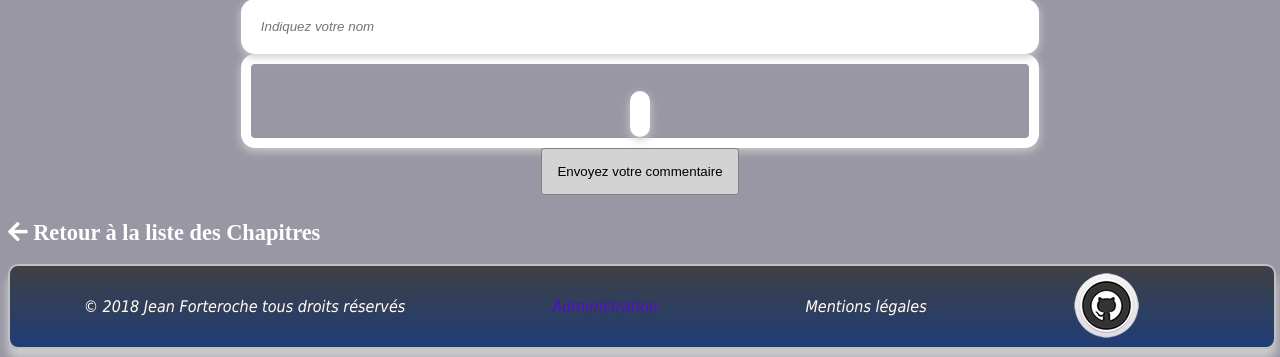
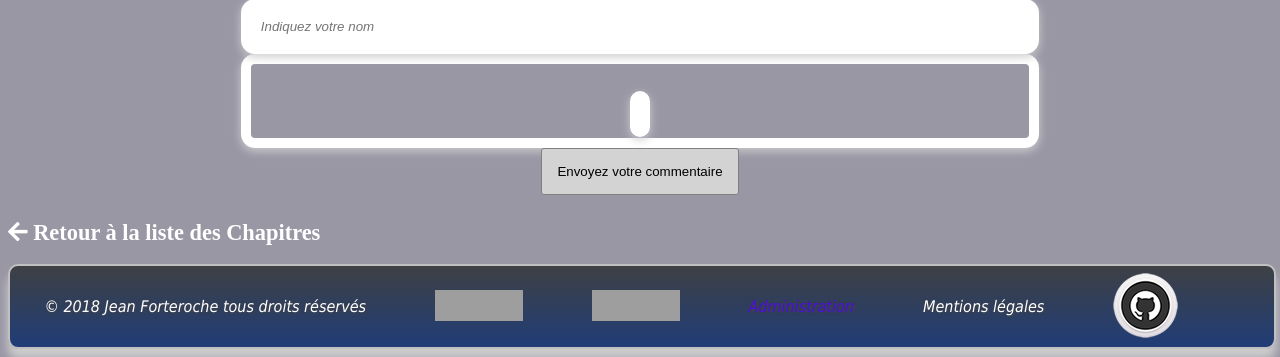
Before and after one commit to laetitia33/Projet_4, a PHP site: page /index.php?action=post&post_id=17 in a window 1280 px wide. Shown: the part 1052-1409 px from the top of the page. Run offline with PHP 8.4, Linux system fonts and the light colour scheme; data comes from the database, SQL or seed files in the repository; data that the repository does not hold is empty; some libraries are stand-ins or nearby versions; grey boxes are pictures that could not be loaded.

Commit message:
correction validator

```diff
--- a/public/css/style.css
+++ b/public/css/style.css
@@ -1,4 +1,3 @@
-
 /*--------------navigation mobile---------*/
 
 #show_menu,
--- a/views/articleDetail.php
+++ b/views/articleDetail.php
@@ -46,7 +46,7 @@
  			<?php
         	}
        		else { ?>
-				<p>Article écrit par <a href="index.php#bio"><?= $post['author'] ?></a><br>
+				<p>Article écrit par <a href="index.php#bio"><?= $post['author'] ?></a><br></p>
 				<p><i class="far fa-calendar-alt"></i> Le <?= $post['date_creation_fr'] ?></p>
 
 				  <?php
--- a/views/include/footer.php
+++ b/views/include/footer.php
@@ -1,6 +1,23 @@
 <footer>
 
 	<p>&copy; 2018 Jean Forteroche tous droits réservés<br></p>
+	<p>
+    <a href="http://jigsaw.w3.org/css-validator/validator?uri=https%3A%2F%2Fforteroche.000webhostapp.com%2Findex.php&profile=css3svg&usermedium=all&warning=1&vextwarning=
+">
+        <img style="border:0;width:88px;height:31px"
+            src="https://jigsaw.w3.org/css-validator/images/vcss"
+            alt="CSS Valide !" />
+    </a>
+</p>
+
+
+   <p>
+      <a href="https://validator.w3.org/check?uri=referer"><img
+          src="http://www.w3.org/Icons/valid-xhtml10"
+          alt="Valid XHTML 1.0!" height="31" width="88" /></a>
+    </p>
+
+
 	<p> <?php
     if(empty($_SESSION['pseudo'])) {
         echo "<a class='' href='index.php?action=login'>Administration</a>";
```
Also changed, not shown: views/articleList.php (+4 -3 lines).
